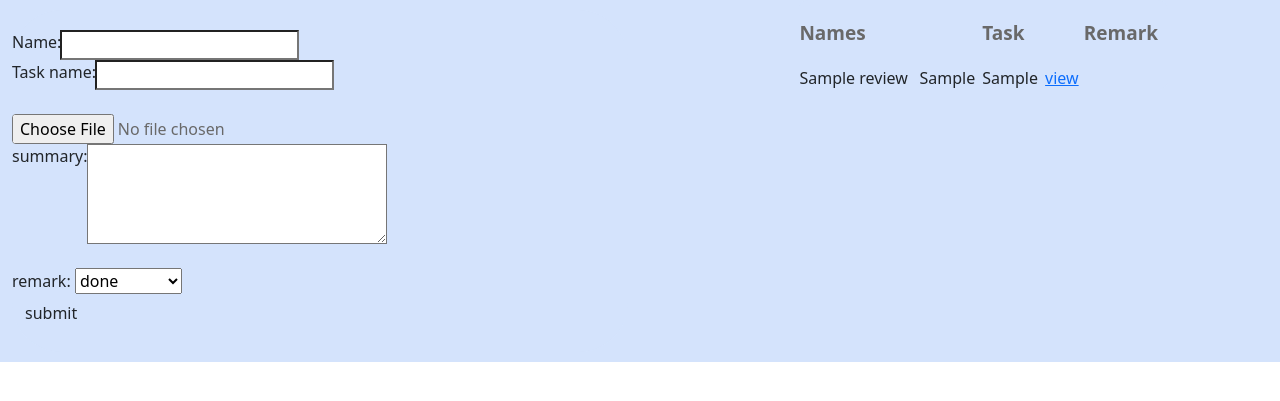
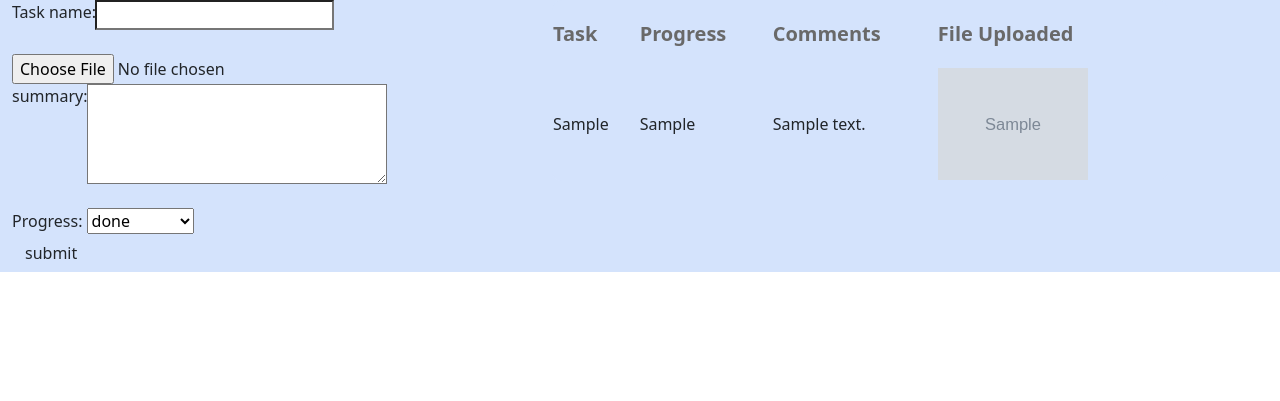
Before and after one commit to OliviaAtkinson15/Test, a PHP site: page /sprintreview2.php in a window 1280 px wide. Shown: the part 58-459 px from the top of the page. Run offline with PHP 8.4, Linux system fonts and the light colour scheme; a user stored in the database is signed in; tables that the repository leaves empty or names only in its code hold one stand-in row (values such as "Sample post"); grey boxes marked "Sample" are stand-in pictures; data that the repository does not hold is empty; some web fonts are replaced.

Commit message:
All files updated

```diff
--- a/insertUser.php
+++ b/insertUser.php
@@ -63,7 +63,7 @@
         $useremail4 = $_POST["email4"];
 
         $sql = "SELECT * FROM team_users WHERE (email_address= '$email')";
-        $sql2 = "SELECT * FROM team_users WHERE (teamName = '$teamname')";
+        $sql2 = "SELECT * FROM team_users WHERE team_name = '$teamname'";
 
         $res = mysqli_query($db, $sql);
         $res2 = mysqli_query($db, $sql2);
@@ -74,7 +74,7 @@
 
         }
 
-        if(mysqli_num_rows($res2) > 0) {
+        else if(mysqli_num_rows($res2) > 0) {
 
             echo "a team with this team name already exists";
 
--- a/sprintreview2.php
+++ b/sprintreview2.php
@@ -26,8 +26,7 @@ include ("dbconnect.php");
     <meta charset="UTF-8">
     <meta name="viewport" content="width=device-width, initial-scale=1.0">
     <title>Sprint Retrospective</title>
-    <link rel="stylesheet" href="pBacklog.css">
-    <link rel="stylesheet" href="style.css">
+
     <!-- bootstrap -->
     <link href="https://cdn.jsdelivr.net/npm/bootstrap@5.0.0-beta1/dist/css/bootstrap.min.css" rel="stylesheet" integrity="sha384-giJF6kkoqNQ00vy+HMDP7azOuL0xtbfIcaT9wjKHr8RbDVddVHyTfAAsrekwKmP1" crossorigin="anonymous">
     <script src="https://cdn.jsdelivr.net/npm/bootstrap@5.0.0-beta1/dist/js/bootstrap.bundle.min.js" integrity="sha384-ygbV9kiqUc6oa4msXn9868pTtWMgiQaeYH7/t7LECLbyPA2x65Kgf80OJFdroafW" crossorigin="anonymous"></script>
@@ -83,47 +82,7 @@ include ("dbconnect.php");
 
 <?php
 include('dbconnect.php');
-$target_dir = "uploads/";
-$fileName = basename($_FILES["file"]["name"]);
-$targetFilePath = $target_dir . $fileName;
-$uploadok = 1;
-$fileType = pathinfo($targetFilePath, PATHINFO_EXTENSION);
 
-
-if(isset($_POST['submit'])) {
-
-    $name=  $_POST['name'];
-    $comment=  $_POST['summary'];
-    $remark=  $_POST['remark'];
-
-
-    if(empty($task)){array_push($errors,"enter task name");}
-    if(empty($name)){array_push($errors,"enter name");}
-    if(empty($comment)){array_push($errors,"field is required");
-        if(empty($remark)){array_push($errors,"field is required");}
-
-        if($_FILES["file"]["size"] > 5000000) {
-            echo"sorry,your file is too large.";
-            $uploadok = 0;
-        }
-        if($fileType !="jpg" && $fileType != "png" && $fileType != "jpeg" && $fileType != "mp4" ) {
-            echo "sorry, only JPG, JPEG, PNG & mp4 files are allowed.";
-            $uploadok = 0;
-        }
-        if ($uploadok == 0){
-            echo "sorry, your file was not uploaded.";
-        } else {
-            if (move_uploaded_file($_FILES["file"]["tmp_name"], $targetFilePath)) {
-                echo "The file has been uploaded.";
-            } else {
-                echo "sorry, there was an error uploading your file.";
-            }
-        }
-
-        $sql="INSERT INTO sprint_review(task,name,comments,remarks,file_upload) VALUES('$task','$name','$comment','$remark','$targetFilePath')";
-        mysqli_query($db,$sql);
-    }
-}
 ?>
 <!DOCTYPE html>
 <html>
@@ -136,7 +95,7 @@ if(isset($_POST['submit'])) {
             background-color:#d4e3fc;
         }
         table{
-            width:60%;
+            width:100%;
             margin-right: 100px;
             border:5px dimgrey;
             border-collapse: collapse;
@@ -146,26 +105,35 @@ if(isset($_POST['submit'])) {
             border-radius: 10px;
         }
         th,td{
-            border-collapse;
-            padding-left 30px;
+
+            padding-left 10px;
             padding-top: 20px;
-            text-align: left;
             border: 1px dimgrey;
-            border-collapse: collapse;
             height: 30px;
             line-height: normal;
         }
         tr {
             border-bottom: 1px dimgrey;
             height: 20px;
-            padding: 20px;
+            padding: 5px;
         }
         th{
-            font-size: 19px;
-            color: dimgrey
+
+            font-size: 20px;
+            color: dimgrey;
+            padding-left 10px;
+            padding-top: 20px;
+            border: 1px dimgrey;
+            height: 30px;
+            line-height: normal;
+
         }
         tr:hover{
             background: #E9E9E9
+        }
+
+        form{
+            justify-content: center;
         }
     </style>
 </head>
@@ -173,11 +141,7 @@ if(isset($_POST['submit'])) {
 <div class="flex-container">
     <div class ="container"stlye="padding:20px";>
         <form method="post" action="" enctype="multipart/form-data">
-            <div class="input-group">
-                <label for="name">Name:</label>
-                <br>
-                <input type="text" id="name" name="name" value="">
-            </div>
+
             <div class="input-group">
                 <label for="name">Task name:</label>
                 <br>
@@ -189,10 +153,10 @@ if(isset($_POST['submit'])) {
             <div class="input-group">
                 <label    for="comments">summary:</label>
                 <br>
-                <textarea name="summary"id="summary" value="" style="width:300px; height:100px;"></textarea>
+                <textarea name="summary" id="summary" value="" style="width:300px; height:100px;"></textarea>
             </div>
             <br>
-            <label for="task">remark:</label>
+            <label for="task">Progress:</label>
             <select name="remark" id="task">
                 <option value="done">done</option>
                 <option value="inprogress">in progress</option>
@@ -202,25 +166,85 @@ if(isset($_POST['submit'])) {
             <button type="submit" class="btn" name="submit">submit</button>
         </form>
     </div>
+    <?php
+    $targetDir = "/Applications/MAMP/htdocs/Test/";
+    $fileName = basename($_FILES["file"]["name"]);
+    $targetFilePath = $targetDir . $fileName;
+    $fileType = pathinfo($targetFilePath, PATHINFO_EXTENSION);
+
+    if(isset($_POST['submit'])) {
+
+
+        $comment=  $_POST['summary'];
+        $remark=  $_POST['remark'];
+        $task=  $_POST['task'];
+
+        /*  if(empty($task)){array_push($errors,"enter task name");}
+          if(empty($name)){array_push($errors,"enter name");}
+          if(empty($comment)){array_push($errors,"field is required");
+              if(empty($remark)){array_push($errors,"field is required");}*/
+
+
+        if (!empty($_FILES["file"]["name"])) {
+            if($fileType !="jpg" && $fileType != "png" && $fileType != "jpeg" && $fileType != "mp4" ) {
+                echo "sorry, only JPG, JPEG, PNG & mp4 files are allowed.";
+
+
+            }
+            else {      // Upload file to server
+                if (move_uploaded_file($_FILES["file"]["tmp_name"], $targetFilePath)) {
+                    // Insert image file name into database
+                    $insert = $db->query("INSERT into sprint_review (task,comments,remarks, file_upload) VALUES ('$task','$comment','$remark','$fileName')");
+
+                    if ($insert) {
+                        header("Refresh:0");
+                    } else {
+                        echo "Unable to add.";
+                    }
+                } else {
+                    echo "Error uploading your file.";
+                }
+            }
+
+        } else {
+            $insert = $db->query("INSERT into sprint_review (task,comments,remarks) VALUES ('$task','$comment','$remark')");
+
+            if ($insert) {
+                header("Refresh:0");
+            } else {
+                echo "Unable to add.";
+            }
+
+        }
+
+    }
+
+
+    ?>
     <div class ="container"stlye="padding:20px";>
         <table>
             <thead>
             <tr>
-                <th>Names<th>
-                <th>Task<th>
-                <th>Remark<th>
+                <th>Task</th>
+                <th>Progress</th>
+                <th>Comments</th>
+                <th>File Uploaded</th>
             </tr>
             </thead>
             <tbody>
             <?php
-            $review=mysqli_query($db, "SELECT*FROM sprint_review");
+            $review=mysqli_query($db, "SELECT * FROM sprint_review");
             $i = 1; while($row=mysqli_fetch_array($review)) {?>
                 <tr>
-                    <td><?php echo $row['name'];?></td>
                     <td><?php echo $row['task'];?></td>
                     <td><?php echo $row['remarks'];?></td>
+                    <td><?php echo $row['comments'];?></td>
                     <td>
-                        <a class="brand-text" href="view.php?id=<?php echo $row['id']?>">view</a>
+                    <?php
+                    if (!empty($row["file_upload"])) {
+                        Print '<div><img src="' . $row["file_upload"] . '" style="width:150px;"></div>';
+                    }
+                    ?>
                     <td>
                 </tr>
                 <?php $i++; } ?>
--- a/try.php
+++ b/try.php
@@ -45,7 +45,10 @@ include("dbconnect.php");
                 <a class="nav-link disabled" href="try.php">Sprint Planning</a>
             </li>
             <li class="nav-item">
-                <a class="nav-link" href="Chat.php">Chat</a>
+                <a class="nav-link" href="sprintreview2.php">Sprint Review</a>
+            </li>
+            <li class="nav-item">
+                <a class="nav-link" href="Chat.php">Discussions</a>
             </li>
             <li class="nav-item">
                 <a class="nav-link" href="login.php">Logout</a>
```
